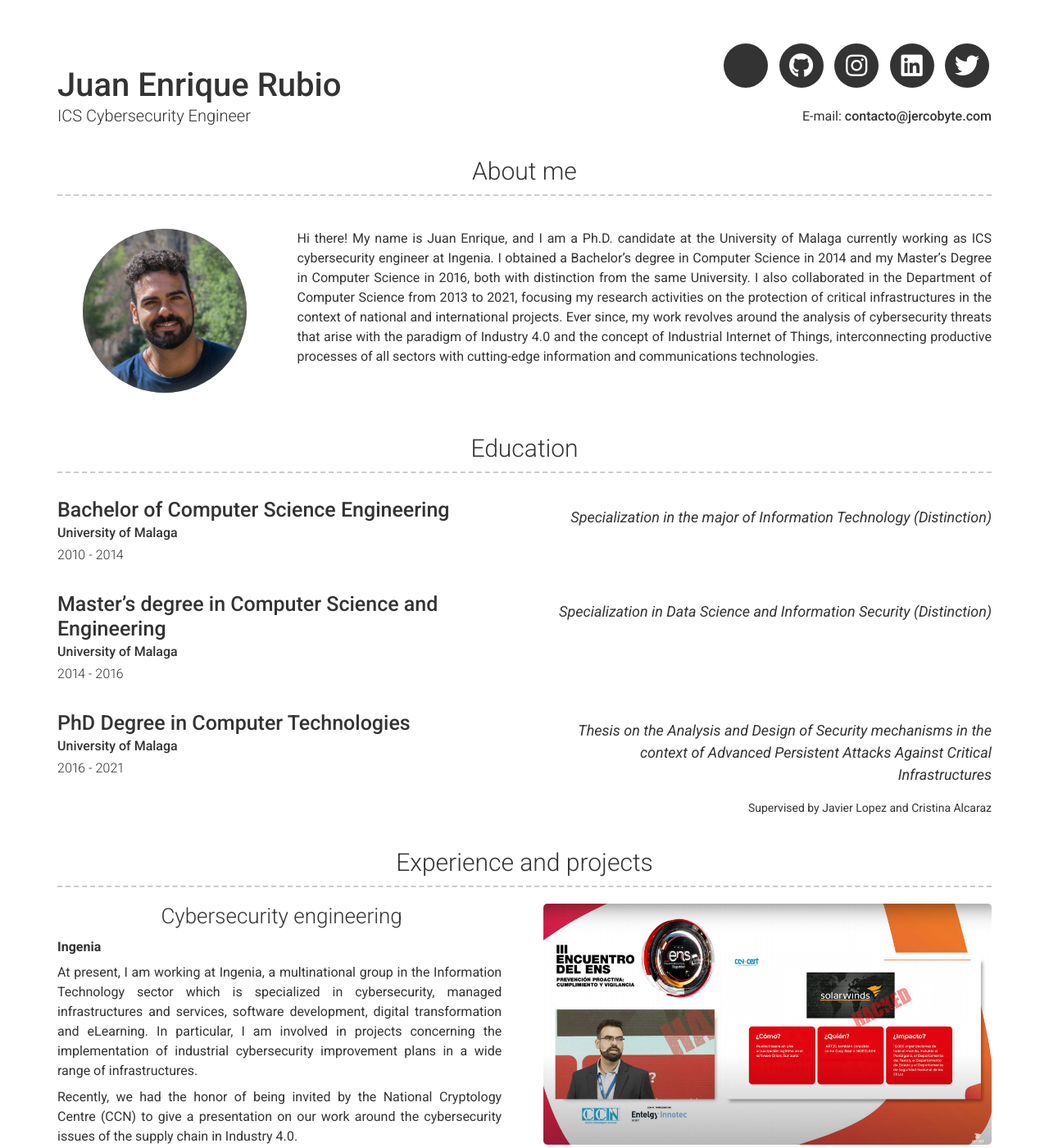
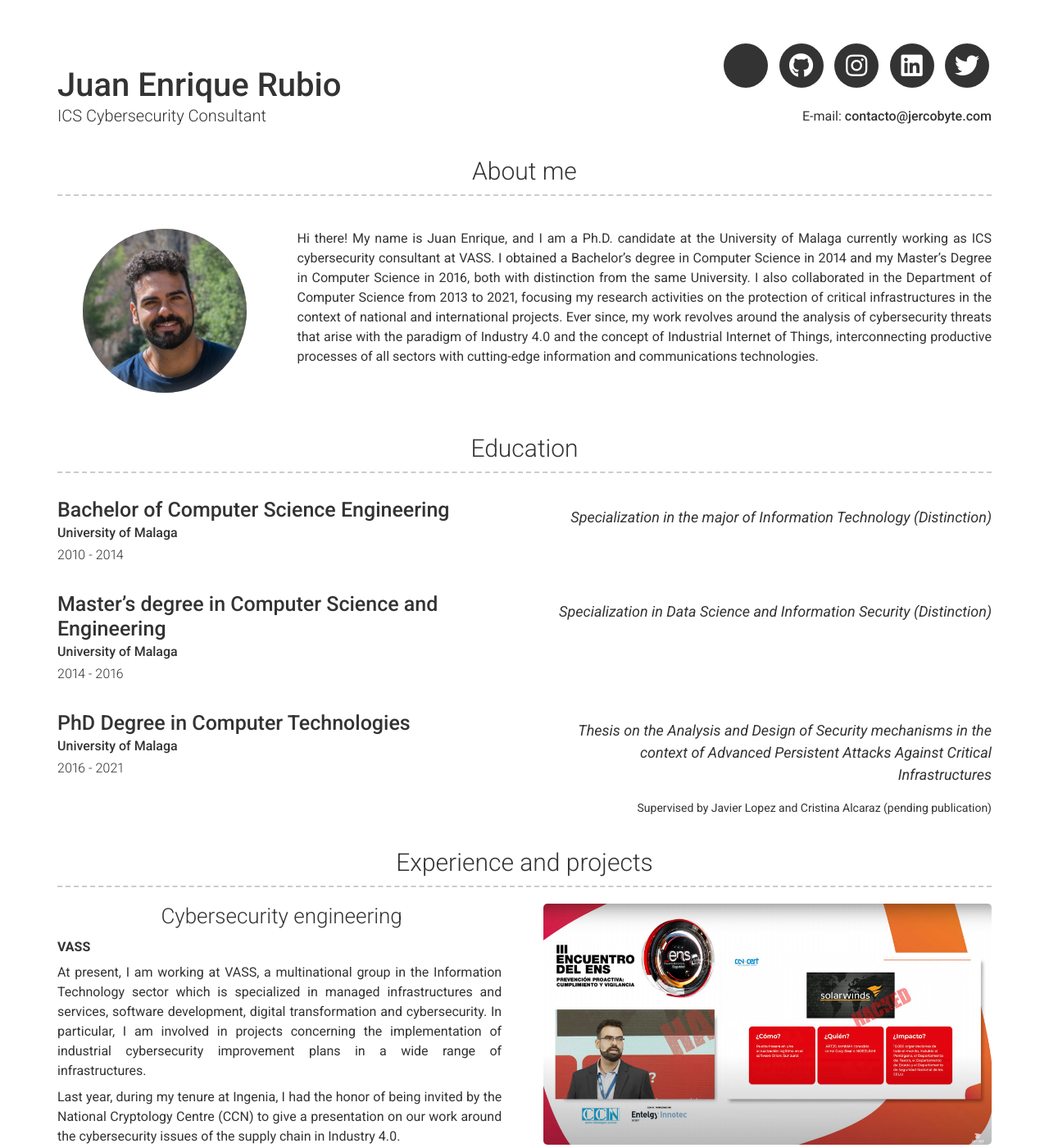
Before and after one commit to jercobyte/jercobyte.github.io, a Jekyll site: the page built from index.md, in a window 1280 px wide and 1400 px high. Shown: the whole window at 82% size. Built offline with Jekyll 4.4.1, drawn with Linux system fonts in a browser that asks for light colours; nearby versions of some CDN libraries; a style sheet for code colours, icons or effects is not loaded; some of the changed text lies outside the part shown.

Commit message:
February 2022 update

```diff
--- a/_config.yml
+++ b/_config.yml
@@ -4,7 +4,7 @@ favicon: images/favicon.ico
 
 # Personal info
 name: Juan Enrique Rubio
-title: ICS Cybersecurity Engineer
+title: ICS Cybersecurity Consultant
 email: contacto@jercobyte.com
 #phone:
 #website: www.nics.uma.es/rubio
@@ -46,7 +46,7 @@ google_scholar_username: 8ah_zWoAAAAJ
 # about_title: About Me (Use this to override about section title)
 about_profile_image: images/profile.jpg
 about_content: | # this will include new lines to allow paragraphs
-  Hi there! My name is Juan Enrique, and I am a Ph.D. candidate at the University of Malaga currently working as ICS cybersecurity engineer at Ingenia. I obtained a Bachelor's degree in Computer Science in 2014 and my Master's Degree in Computer Science in 2016, both with distinction from the same University. I also collaborated in the Department of Computer Science from 2013 to 2021, focusing my research activities on the protection of critical infrastructures in the context of national and international projects. Ever since, my work revolves around the analysis of cybersecurity threats that arise with the paradigm of Industry 4.0 and the concept of Industrial Internet of Things, interconnecting productive processes of all sectors with cutting-edge information and communications technologies.
+  Hi there! My name is Juan Enrique, and I am a Ph.D. candidate at the University of Malaga currently working as ICS cybersecurity consultant at VASS. I obtained a Bachelor's degree in Computer Science in 2014 and my Master's Degree in Computer Science in 2016, both with distinction from the same University. I also collaborated in the Department of Computer Science from 2013 to 2021, focusing my research activities on the protection of critical infrastructures in the context of national and international projects. Ever since, my work revolves around the analysis of cybersecurity threats that arise with the paradigm of Industry 4.0 and the concept of Industrial Internet of Things, interconnecting productive processes of all sectors with cutting-edge information and communications technologies.
 #  Mr. Juan Enrique is a PhD student at the University of Malaga, who receives funds from the Spanish Ministry of Education under the FPU program. He obtained the Bachelor's degree in Computer Science in 2014 and the Master's Degree in Computer Science in 2016, both with distinction by the same University. He has been a collaborator in the Department of Computer Science since 2013, and his research activities today are focused on the protection of critical infrastructures. In particular, among its publications, we can highlight the analysis of cybersecurity threats that arise with the paradigm of Industry 4.0 and the concept of Industrial Internet of Things, interconnecting productive processes of all sectors with cutting-edge information and communications technologies. In this sense, Juan Enrique also has works in the design of mechanisms that preserve the privacy of users in the context of Smart Grid, and currently works in national and international projects related to these areas.
 
 
--- a/_data/education.yml
+++ b/_data/education.yml
@@ -21,4 +21,4 @@
   qualification: University of Malaga
   quote: >
     Thesis on the Analysis and Design of Security mechanisms in the context of Advanced Persistent Attacks Against Critical Infrastructures
-  description: Supervised by Javier Lopez and Cristina Alcaraz
+  description: Supervised by Javier Lopez and Cristina Alcaraz (pending publication)
--- a/_data/myprojects.yml
+++ b/_data/myprojects.yml
@@ -1,7 +1,7 @@
 cyber-security: |
-  At present, I am working at Ingenia, a multinational group in the Information Technology sector which is specialized in cybersecurity, managed infrastructures and services, software development, digital transformation and eLearning. In particular, I am involved in projects concerning the implementation of industrial cybersecurity improvement plans in a wide range of infrastructures.
+  At present, I am working at VASS, a multinational group in the Information Technology sector which is specialized in managed infrastructures and services, software development, digital transformation and cybersecurity. In particular, I am involved in projects concerning the implementation of industrial cybersecurity improvement plans in a wide range of infrastructures.
 
-  Recently, we had the honor of being invited by the National Cryptology Centre (CCN) to give a presentation on our work around the cybersecurity issues of the supply chain in Industry 4.0.
+  Last year, during my tenure at Ingenia, I had the honor of being invited by the National Cryptology Centre (CCN) to give a presentation on our work around the cybersecurity issues of the supply chain in Industry 4.0.
 research: |
   I worked at [NICS Lab](https://www.nics.uma.es), an international leading Security research group led by Javier Lopez, Full Professor of the Computer Science Department at the University of Malaga. It is located at the *Ada Byron Research Building*, and its members have participated in more than 50 security research projects at an international and national level. During my doctoral studies, I had the possibility to contribute in some of these works, which have been published in high-impact journals and international conferences (listed below).
 
--- a/_includes/footer.html
+++ b/_includes/footer.html
@@ -3,7 +3,7 @@
     <!-- {{ site.name | escape }} - -->
     <!-- <a href="mailto:{{ site.email }}" target="_blank">{{ site.email | escape }}</a> -->
     {%- if site.footer_show_references -%}
-      Juan Enrique Rubio - Last update: August, 2021
+      Juan Enrique Rubio - Last update: February, 2022
     {%- endif -%}
     <br>
     <!-- Place this tag where you want the button to render. -->
--- a/_includes/my-projects.html
+++ b/_includes/my-projects.html
@@ -5,8 +5,8 @@
       <img alt="mountains" src="{{ "/images/presentation.jpg" | prepend: site.baseurl }}" />
     </div>
     <div class="contents">
-      <h3> Cybersecurity engineering </h3>
-      <p><b>Ingenia</b></p>
+      <h3> Cybersecurity engineering</h3>
+      <p><b>VASS</b></p>
       <p>{{ site.data.myprojects.cyber-security | strip | markdownify}} </p>
       <a class="project-link" target="_blank" href="https://www.youtube.com/watch?v=3RWFDKKN3kk">Watch video (in Spanish)</a>
     </div>
```
